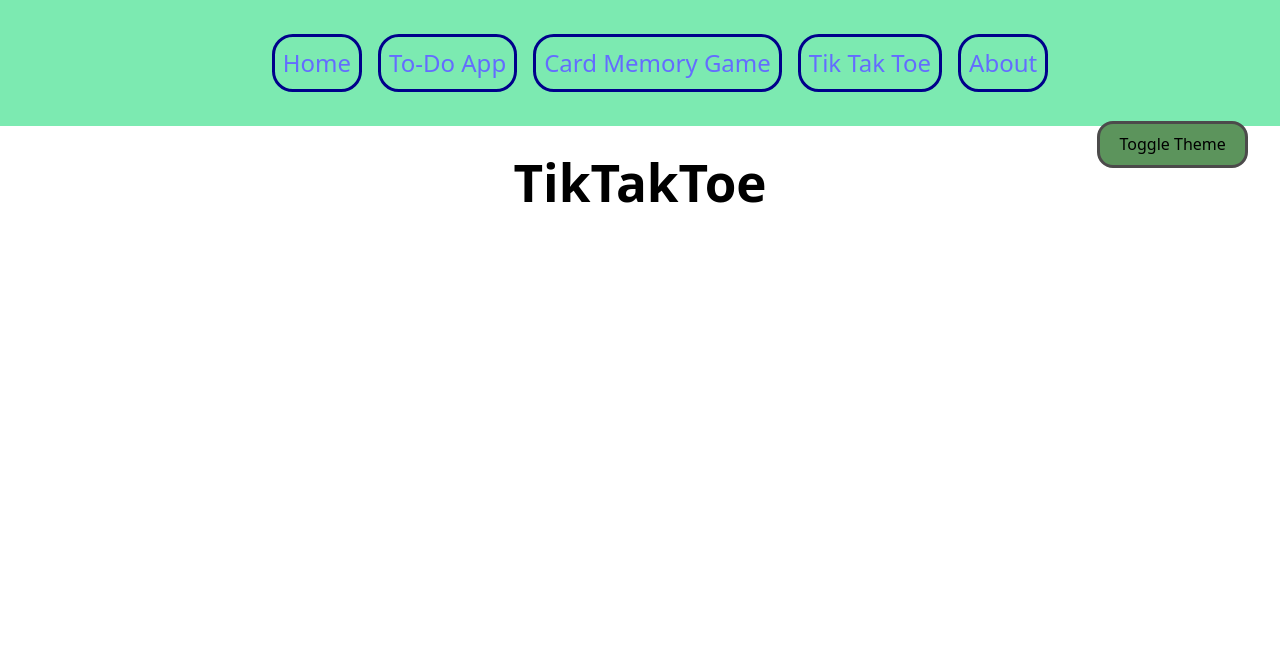
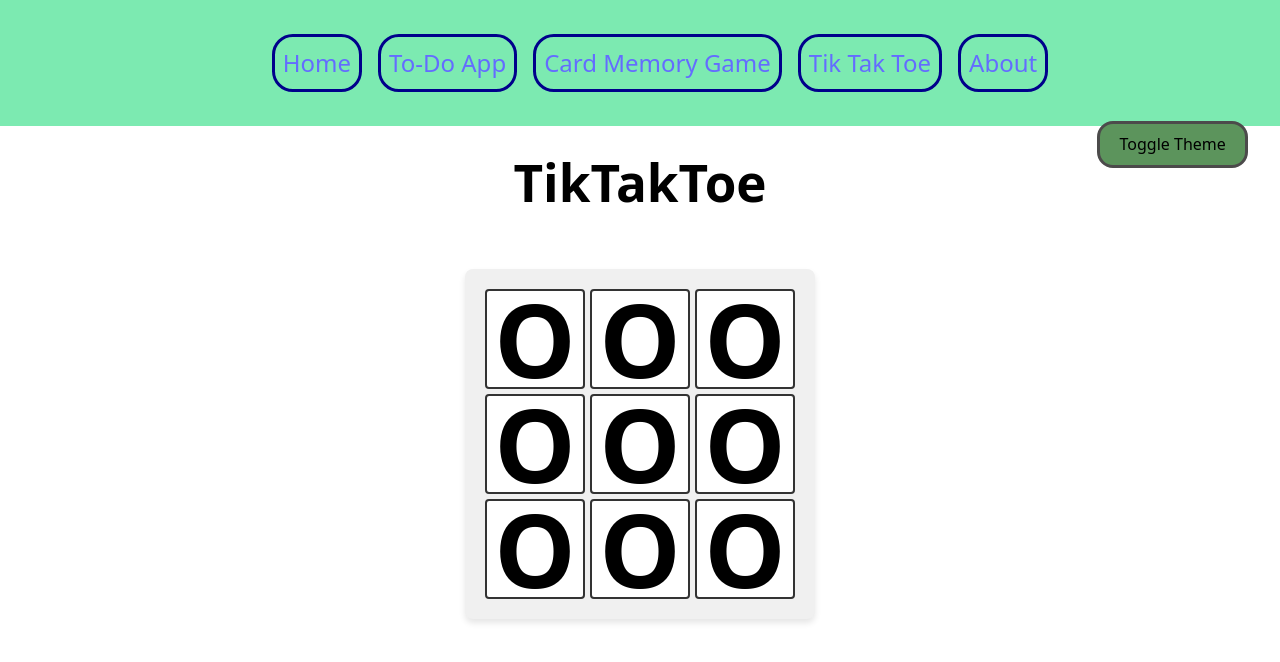
Before and after one commit to kristaps-m/vite-js-project, a React (Vite) app: page /TikTakToe in a window 1280 px wide. Shown: the top 662 px of the page. Built offline with nearby package versions, Linux system fonts and the light colour scheme.

Commit message:
Add SImple, Cell, Board. FAIL -> ask AI for help. AI adds Board.css and fixes all.

```diff
--- /dev/null
+++ b/src/components/TikTakToe/Board.css
@@ -0,0 +1,32 @@
+.board-grid {
+  display: grid;
+  grid-template-columns: repeat(3, 100px);
+  grid-template-rows: repeat(3, 100px);
+  gap: 5px;
+  padding: 20px;
+  background-color: #f0f0f0;
+  border-radius: 8px;
+  box-shadow: 0 4px 6px rgba(0, 0, 0, 0.1);
+}
+
+.cell {
+  display: flex;
+  justify-content: center;
+  align-items: center;
+  background-color: white;
+  border: 2px solid #333;
+  border-radius: 4px;
+  cursor: pointer;
+  font-size: 32px;
+  font-weight: bold;
+  transition: all 0.2s ease;
+}
+
+.cell:hover {
+  background-color: #e8e8e8;
+  transform: scale(0.98);
+}
+
+.cell:active {
+  transform: scale(1);
+}
--- /dev/null
+++ b/src/components/TikTakToe/Board.tsx
@@ -0,0 +1,17 @@
+import { useState } from "react";
+import Cell from "./Cell";
+import "./Board.css";
+
+export default function Board() {
+  const [board, setBoard] = useState([[<Cell />, <Cell />, <Cell />], [<Cell />, <Cell />, <Cell />], [<Cell />, <Cell />, <Cell />]]);
+
+  return (
+    <div className="board-grid">
+      {board.map((row) => {
+        return row.map((cell, colIndex) => {
+          return <div key={colIndex} className="cell">{cell}</div>;
+        });
+      })}
+    </div>
+  );
+}
--- /dev/null
+++ b/src/components/TikTakToe/Cell.tsx
@@ -0,0 +1,7 @@
+import { useState } from "react";
+
+export default function Cell() {
+	// const [cell, setCell] = useState<"X" | "O" | null>(null);
+
+  return (<h1>O</h1>);
+}
--- a/src/components/TikTakToe/TikTakToe.tsx
+++ b/src/components/TikTakToe/TikTakToe.tsx
@@ -1,7 +1,11 @@
+import Board from "./Board";
+
 export default function TikTakToe() {
   return (
-    <>
+    <div>
       <h1>TikTakToe</h1>
-    </>
+      <br />
+      <Board />
+    </div>
   );
 }
```
Also changed, not shown: src/App.css (+19 -0 lines), 1 other file (tests, documents, lock files or other folders).
